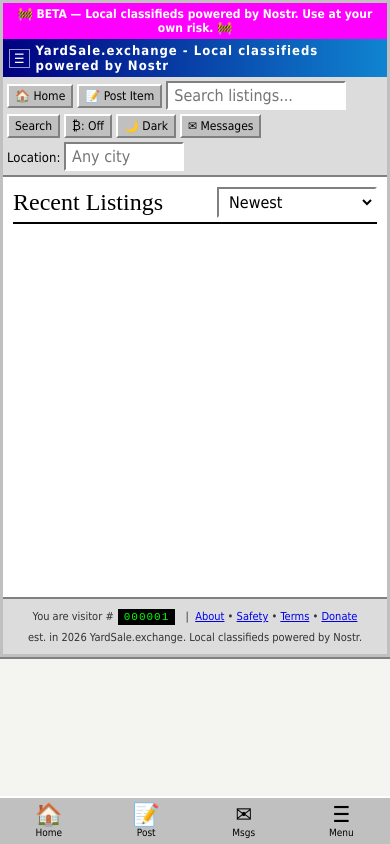
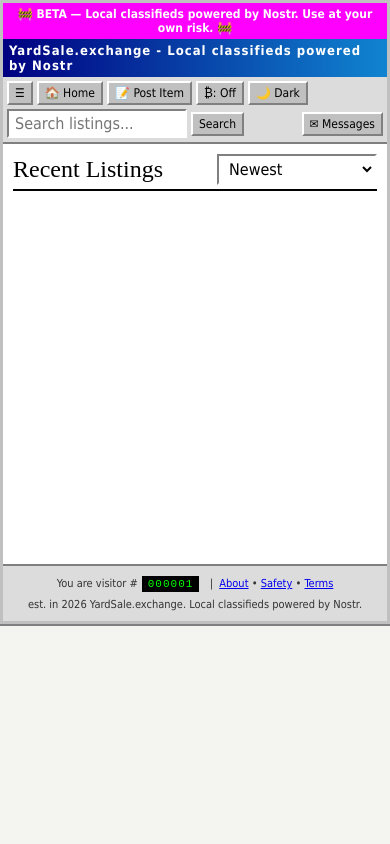
Before and after one commit to p135137/YardSale.exchange, a plain HTML site: page index.html in a window 390 px wide. Drawn offline with nearby package versions, Linux system fonts and the light colour scheme.

Commit message:
Update index.html

```diff
--- a/index.html
+++ b/index.html
@@ -418,21 +418,10 @@
  .toast.error { color: #800000; font-weight: bold; }
  .toast.success { color: #006600; font-weight: bold; }
  #toastContainer { position: fixed; top: 10px; right: 10px; z-index: 2000; max-width: 280px; pointer-events: none; }
- #mobileMenuBtn {
-   display: none;
-   background: transparent;
-   border: 1px solid rgba(255,255,255,0.6);
-   color: #fff;
-   font-size: 13px;
-   padding: 1px 4px;
-   cursor: pointer;
-   margin-right: 6px;
- }
+ #mobileMenuBtn { display: none; }
  .mobile-overlay { display: none; }
- .mobile-nav { display: none; }
 
  @media (max-width: 640px) {
-   body { padding-bottom: 56px; }
    .layout { flex-direction: column; }
    .sidebar { width: 100%; border-right: none; border-left: none; border-bottom: 2px solid var(--btn-shadow); padding: 8px; }
    .sidebar.open { display: block; }
@@ -465,33 +454,6 @@
      background: rgba(0,0,0,0.45);
      z-index: 1400;
    }
-   .mobile-nav {
-     position: fixed;
-     bottom: 0; left: 0; right: 0;
-     background: var(--bg-gray);
-     border-top: 2px solid var(--btn-highlight);
-     display: flex;
-     justify-content: space-around;
-     align-items: center;
-     padding: 4px 0 calc(4px + env(safe-area-inset-bottom));
-     z-index: 1300;
-   }
-   .mobile-nav button {
-     background: transparent;
-     border: none;
-     font-size: 22px;
-     line-height: 1;
-     padding: 2px 16px;
-     color: var(--text-color);
-     flex: 1;
-     text-align: center;
-   }
-   .mobile-nav small {
-     font-size: 10px;
-     display: block;
-     margin-top: 2px;
-     font-family: "MS Sans Serif", Tahoma, Verdana, Arial, sans-serif;
-   }
    .card { padding: 10px; }
    #paginationControls button { padding: 8px 14px; font-size: 14px; }
    .relay-table { display: block; overflow-x: auto; white-space: nowrap; }
@@ -510,7 +472,6 @@
  </div>
  <div class="title-bar">
    <div style="display:flex;align-items:center;">
-     <button id="mobileMenuBtn" data-action="toggle-sidebar" aria-label="Menu">☰</button>
      <div>YardSale.exchange - Local classifieds powered by Nostr</div>
    </div>
    <div class="window-btns">
@@ -518,17 +479,15 @@
    </div>
  </div>
  <div class="toolbar">
+   <button id="mobileMenuBtn" data-action="toggle-sidebar" aria-label="Menu">☰</button>
    <button data-action="go-home" aria-label="Home">🏠 Home</button>
    <button data-action="toggle-post-form" aria-label="Post new listing">📝 Post Item</button>
+   <button id="btcBtn" data-action="toggle-btc" aria-label="Toggle Bitcoin pricing">₿: Off</button>
+   <button id="themeBtn" data-action="toggle-theme" aria-label="Toggle dark mode">🌙 Dark</button>
    <input type="text" id="searchInput" placeholder="Search listings..." style="width:180px;">
    <button data-action="do-search" aria-label="Search">Search</button>
-   <button id="btcBtn" data-action="toggle-btc" aria-label="Toggle Bitcoin pricing">₿: Off</button>
-   <button id="themeBtn" data-action="toggle-theme" aria-label="Toggle dark mode">🌙 Dark</button>
+   <div style="flex:1"></div>
    <button data-action="show-messages" aria-label="Messages">✉ Messages</button>
-   <div style="flex:1"></div>
-   <label>Location:
-     <input type="text" id="locationFilter" placeholder="Any city" style="width:120px;" data-action="filter-change">
-   </label>
  </div>
  <div class="layout">
    <aside class="sidebar sidebar-left">
@@ -548,6 +507,12 @@
        <input type="number" id="minPrice" min="0" placeholder="Min" style="width:50%;" data-action="filter-change">
        <input type="number" id="maxPrice" min="0" placeholder="Max" style="width:50%;" data-action="filter-change">
      </div>
+     <h3>Miles from Location</h3>
+     <div style="display:flex;gap:4px;margin-bottom:4px;">
+       <input type="number" id="milesFilter" min="0" placeholder="Miles" style="width:50%;">
+       <input type="text" id="zipFilter" placeholder="From Zip" style="width:50%;">
+     </div>
+     <button data-action="do-search" style="width:100%;margin-bottom:16px;">Search Area</button>
      <h3>Identity</h3>
      <div id="nostrIdentity" style="margin-bottom:16px;">
        <div id="nostrLoggedOut">
@@ -736,17 +701,6 @@
          <button data-action="go-home">← Back to listings</button>
        </div>
      </div>
-     <div id="donateView" class="detail-view hidden">
-       <h2>Donate</h2>
-       <div style="font-size:14px;line-height:1.6;max-width:700px;">
-         <p>YardSale.exchange is free, open-source software. If you find it useful, consider supporting development.</p>
-         <p><b>Bitcoin Lightning:</b> <code>donate@yoursale.exchange</code> <i>(placeholder)</i></p>
-         <p><b>On-chain:</b> <code>bc1q...</code> <i>(placeholder)</i></p>
-       </div>
-       <div style="margin-top:20px;">
-         <button data-action="go-home">← Back to listings</button>
-       </div>
-     </div>
    </main>
    <aside class="sidebar sidebar-right">
      <div class="ad">
@@ -760,19 +714,13 @@
    <div style="margin-bottom:6px;">
      You are visitor #<span class="counter" id="hitCounter">000001</span>
      &nbsp;|&nbsp;
-     <a href="#/about">About</a> &bull; <a href="#/safety">Safety</a> &bull; <a href="#/terms">Terms</a> &bull; <a href="#/donate">Donate</a>
+     <a href="#/about">About</a> &bull; <a href="#/safety">Safety</a> &bull; <a href="#/terms">Terms</a>
    </div>
    <div>est. in 2026 YardSale.exchange. <span id="footSlogan">Local classifieds powered by Nostr.</span></div>
  </div>
 </div>
 
 <div class="mobile-overlay" id="mobileOverlay" data-action="close-sidebar"></div>
-<nav class="mobile-nav">
-  <button data-action="go-home" aria-label="Home">🏠<br><small>Home</small></button>
-  <button data-action="toggle-post-form" aria-label="Post">📝<br><small>Post</small></button>
-  <button data-action="show-messages" aria-label="Messages">✉<br><small>Msgs</small></button>
-  <button data-action="toggle-sidebar" aria-label="Menu">☰<br><small>Menu</small></button>
-</nav>
 
 <script type="module">
  // SECURITY NOTE: For production, bundle dependencies or use a trusted CDN with Subresource Integrity (SRI).
@@ -861,6 +809,7 @@
      this.startSloganRotator(); this.renderIdentity(); this.renderRelayStatus();
      this.updateCounter();
      document.getElementById('searchInput').addEventListener('keydown', e => { if (e.key === 'Enter') this.doSearch(); });
+     document.getElementById('zipFilter')?.addEventListener('keydown', e => { if (e.key === 'Enter') this.doSearch(); });
      document.addEventListener('keydown', e => {
        if (e.key === '/' && !['INPUT','TEXTAREA','SELECT'].includes(document.activeElement.tagName)) {
          e.preventDefault();
@@ -1171,16 +1120,18 @@
    },
 
    getFilteredEvents() {
-     const loc = document.getElementById('locationFilter').value.trim().toLowerCase();
      const q = document.getElementById('searchInput').value.trim().toLowerCase();
      const minP = parseInt(document.getElementById('minPrice')?.value) || 0;
      const maxP = parseInt(document.getElementById('maxPrice')?.value) || Infinity;
+     const zip = document.getElementById('zipFilter')?.value.trim().toLowerCase() || '';
+     // Note: true distance filtering requires a zip code geolocation database.
+     // Here we perform a basic text match on the listing's location field when a zip is provided.
      const items = [];
      this.events.forEach(ev => {
        if (ev.kind !== 30402) return;
        const item = this.parseEvent(ev);
        const matchesCat = this.currentCategory === 'all' || item.category === this.currentCategory;
-       const matchesLoc = !loc || (item.location || '').toLowerCase().includes(loc);
+       const matchesLoc = !zip || (item.location || '').toLowerCase().includes(zip);
        const matchesQ = !q || ((item.title||'').toLowerCase().includes(q)) || ((item.desc||'').toLowerCase().includes(q));
        const matchesUser = this.currentView !== 'my' || (this.currentPubkey && item.pubkey === this.currentPubkey);
        const matchesFav = this.currentView !== 'favorites' || this.favorites.has(item.id);
@@ -1199,7 +1150,7 @@
    },
 
    hideAllViews() {
-     ['browseView','postForm','detailView','aboutView','termsView','safetyView','relaysView','dataView','messagesView','donateView'].forEach(id => {
+     ['browseView','postForm','detailView','aboutView','termsView','safetyView','relaysView','dataView','messagesView'].forEach(id => {
        const el = document.getElementById(id);
        if (el) el.classList.add('hidden');
      });
@@ -1338,7 +1289,6 @@
    showTerms() { this.currentView = 'terms'; this.hideAllViews(); document.getElementById('termsView').classList.remove('hidden'); },
    showSafety() { this.currentView = 'safety'; this.hideAllViews(); document.getElementById('safetyView').classList.remove('hidden'); },
    showData() { this.currentView = 'data'; this.hideAllViews(); document.getElementById('dataView').classList.remove('hidden'); },
-   showDonate() { this.currentView = 'donate'; this.hideAllViews(); document.getElementById('donateView').classList.remove('hidden'); },
    async showMessages() {
      if (!this.currentPubkey) { this.toast('Login with a Nostr extension to use messages.', 'error'); return; }
      this.currentView = 'messages'; this.hideAllViews(); document.getElementById('messagesView').classList.remove('hidden');
@@ -1505,7 +1455,6 @@
        else if (raw === '/relays') this.showRelays();
        else if (raw === '/data') this.showData();
        else if (raw === '/messages') this.showMessages();
-       else if (raw === '/donate') this.showDonate();
        else if (raw === '/my') this.showMyListings();
        else if (raw === '/favorites') this.showFavorites();
        else if (raw.startsWith('/seller/')) this.showSeller(raw.replace('/seller/', ''));
@@ -1544,7 +1493,7 @@
      const cat = params.get('cat') || 'all';
      this.currentCategory = this.validCategories.includes(cat) ? cat : 'all';
      document.getElementById('searchInput').value = params.get('q') || '';
-     document.getElementById('locationFilter').value = params.get('loc') || '';
+     document.getElementById('zipFilter').value = params.get('zip') || '';
      document.querySelectorAll('#categoryList li').forEach(l => l.classList.remove('active'));
      const catLi = document.querySelector(`#categoryList li[data-cat="${CSS.escape(this.currentCategory)}"]`);
      if (catLi) catLi.classList.add('active');
@@ -1555,9 +1504,9 @@
    updateBrowseHash() {
      const params = new URLSearchParams();
      const q = document.getElementById('searchInput').value.trim();
-     const loc = document.getElementById('locationFilter').value.trim();
+     const zip = document.getElementById('zipFilter')?.value.trim() || '';
      if (q) params.set('q', q);
-     if (loc) params.set('loc', loc);
+     if (zip) params.set('zip', zip);
      if (this.currentCategory !== 'all') params.set('cat', this.currentCategory);
      if (this.currentPage > 1) params.set('p', this.currentPage);
      const hash = params.toString() ? '#/?' + params.toString() : '#/';
@@ -1570,7 +1519,7 @@
      document.querySelectorAll('#categoryList li').forEach(l => l.classList.remove('active'));
      document.querySelector('#categoryList li[data-cat="all"]').classList.add('active');
      document.getElementById('searchInput').value = '';
-     document.getElementById('locationFilter').value = '';
+     document.getElementById('zipFilter').value = '';
      if (clearHash) { if (location.hash !== '#/') history.pushState(null, '', '#/'); }
      this.render();
    },
@@ -2056,7 +2005,6 @@
          document.querySelector('.sidebar-left').classList.remove('open');
          const overlay = document.getElementById('mobileOverlay');
          if (overlay) overlay.classList.remove('show');
-         document.querySelector('.sidebar-left').classList.remove('open');
          this.updateBrowseHash();
          this.render();
          break;
```
